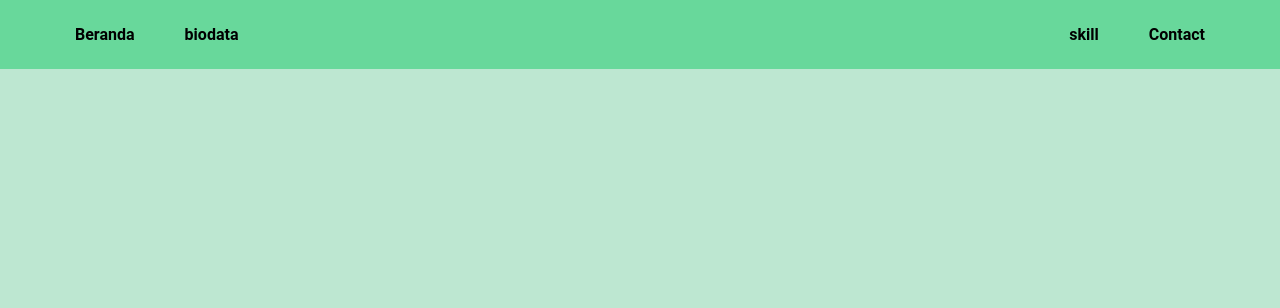
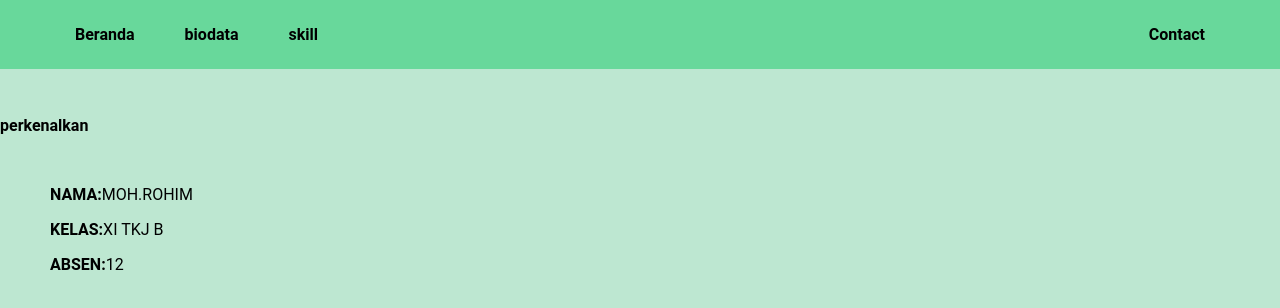
Before and after one commit to ArticBurn/desainweb, a plain HTML site: page rohim.html in a window 1280 px wide. Drawn offline with Linux system fonts and the light colour scheme.

Commit message:
perkenalan

```diff
--- a/rohim.html
+++ b/rohim.html
@@ -21,12 +21,18 @@
             <li class="right"><b>
               <a href="contact.html">Contact</a>
             </b></li>
-            <li class="right"><b>
+            <li><b>
               <a href="skill.html">skill</a>
             </b></li>
         </ul>
         </div>
     </div>
-
-
+    <p>
+      <strong>perkenalkan</strong>
+    </p>
+  <div class="font">
+    <p><b>NAMA:</b>MOH.ROHIM</p>
+    <P><B>KELAS:</B>XI TKJ B</P>
+    <P><B>ABSEN:</B>12</P>
+  </div>
 </body>
```
